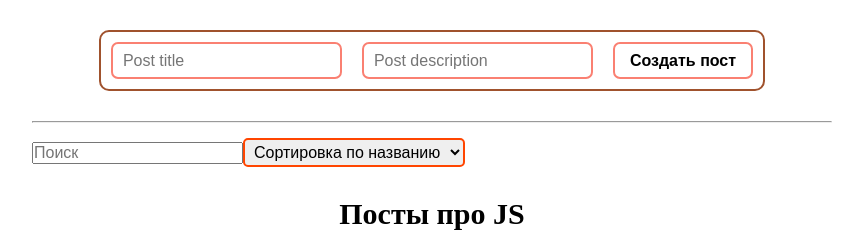
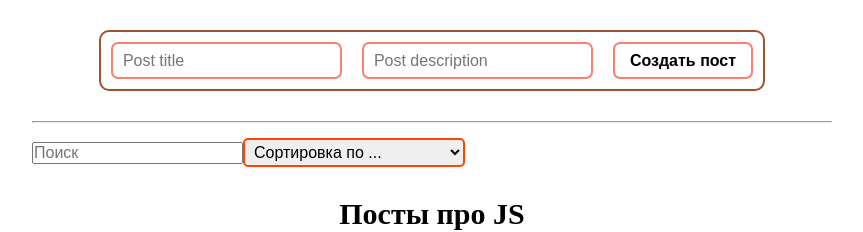
Before and after one commit to yrgenius/ulbi_tv_todo, a React (Create React App) app: page / in a window 1280 px wide. Shown: the top 232 px of the page, without its empty margins (208-1071 px from the left). Built offline with nearby package versions, Linux system fonts and the light colour scheme; the HTML template or start-up script is replaced by a standard one.

Commit message:
refactor: PostFilter

```diff
--- a/src/App.js
+++ b/src/App.js
@@ -2,7 +2,7 @@ import React, { useMemo, useRef, useState } from 'react';
 import PostList from './components/PostList.jsx';
 import PostForm from './components/PostForm.jsx';
 import NotFound from './components/NotFound.jsx';
-import MySelect from "./components/UI/select/MySelect";
+import PostFilter from './components/PostFilter.jsx';
 import './styles/style.css';
 import './styles/input.css';
 
@@ -15,8 +15,7 @@ function App() {
         { id: 3, title: 'JavaScript 3', body: 'Description' },
     ]);
 
-    const [selectedSort, setSelectedSort] = useState('');
-    const [searchQuery, setSearchQuery] = useState('');
+    const [filter, setFilter] = useState({ sort: '', query: '' });
 
     const createPost = (newPost) => {
         setPosts([...posts, newPost]);
@@ -26,52 +25,29 @@ function App() {
         setPosts(posts.filter(el => el.id !== post.id));
     }
 
-    function getSortedPost() {
+    const sortedPost = useMemo(() => {
         console.log('CALL getSortedPost');
-        if (selectedSort) {
-            return [...posts].sort((a, b) => a[selectedSort].localeCompare(b[selectedSort]));
+        if (filter.sort) {
+            return [...posts].sort((a, b) => a[filter.sort].localeCompare(b[filter.sort]));
         }
         return posts;
-    }
-
-    const sortedPost = useMemo(() => getSortedPost(), [selectedSort, posts]);
-
-    const sortPosts = (sort) => {
-        setSelectedSort(sort);
-    }
+    }, [filter.sort, posts]);
 
     const sortedAndSearchedPosts = useMemo(() => {
-        return sortedPost.filter(post => post.title.includes(searchQuery));
-    }, [searchQuery, sortPosts]);
-
-    const onChange = (value) => {
-        setSearchQuery(value)
-    }
+        return sortedPost.filter(post => post.title.toLowerCase().includes(filter.query));
+    }, [filter.query, filter.sort]);
 
     return (
         <div className="App">
             <PostForm create={createPost} />
             <hr style={{ margin: '15px 0' }} />
-            <input
-                value={searchQuery}
-                onChange={(e) => onChange(e.target.value)}
-                placeholder='Поиск' />
-            <MySelect
-                defaultValue={'Сортировка по ...'}
-                value={sortedPost}
-                onChange={sortPosts}
-                options={[
-                    { name: 'Сортировка по названию', value: 'title' },
-                    { name: 'Сортировка по описанию', value: 'body' }
-                ]}
-            />
-            {(sortedAndSearchedPosts.length)
-                ? <PostList
-                    posts={sortedAndSearchedPosts}
-                    title={'Посты про JS'}
-                    remove={removePost} />
-                : <NotFound />
-            }
+            <PostFilter
+                filter={filter}
+                setFilter={setFilter} />
+            <PostList
+                title={'Посты про JS'}
+                posts={sortedAndSearchedPosts}
+                remove={removePost} />
         </div >
     );
 }
--- /dev/null
+++ b/src/components/PostFilter.jsx
@@ -0,0 +1,23 @@
+import React from 'react';
+import MySelect from './UI/select/MySelect';
+
+const PostFilter = ({ filter, setFilter }) => {
+    return (
+        <div>
+            <input
+                value={filter.query}
+                onChange={(e) => setFilter({ ...filter, query: e.target.value })}
+                placeholder='Поиск' />
+            <MySelect
+                defaultValue={'Сортировка по ...'}
+                value={filter.sort}
+                onChange={selectedSort => setFilter({ ...filter, sort: selectedSort })}
+                options={[
+                    { name: 'Сортировка по названию', value: 'title' },
+                    { name: 'Сортировка по описанию', value: 'body' }
+                ]} />
+        </div>
+    );
+};
+
+export default PostFilter;
--- a/src/components/PostList.jsx
+++ b/src/components/PostList.jsx
@@ -1,7 +1,12 @@
 import React from 'react';
+import NotFound from './NotFound.jsx';
 import { PostItem } from './PostItem.jsx';
 
 const PostList = ({ posts, title, remove }) => {
+
+    if (!posts.length) {
+        return <NotFound />
+    }
 
     return (
         <div>
```
